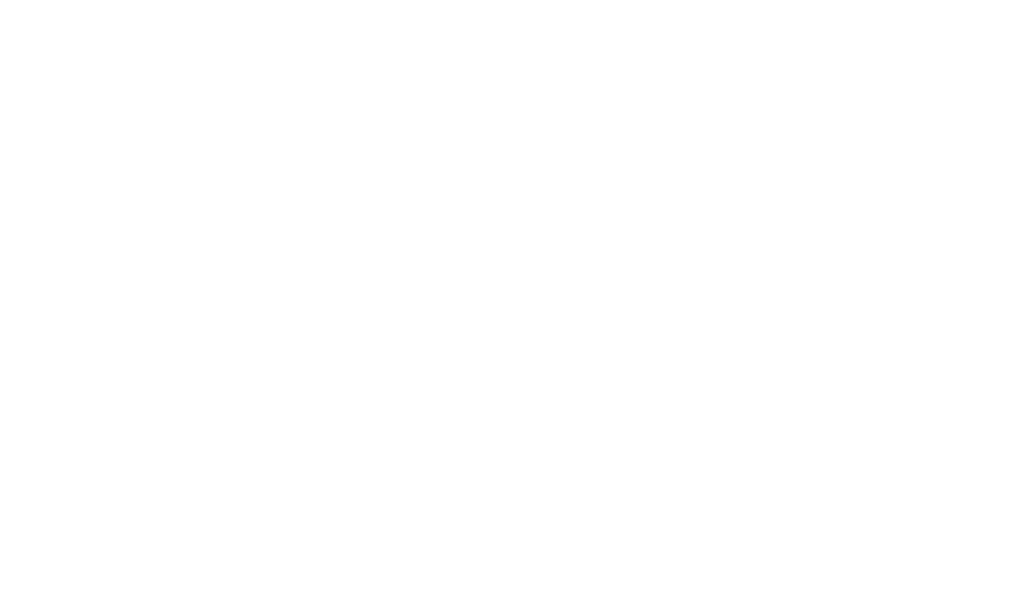
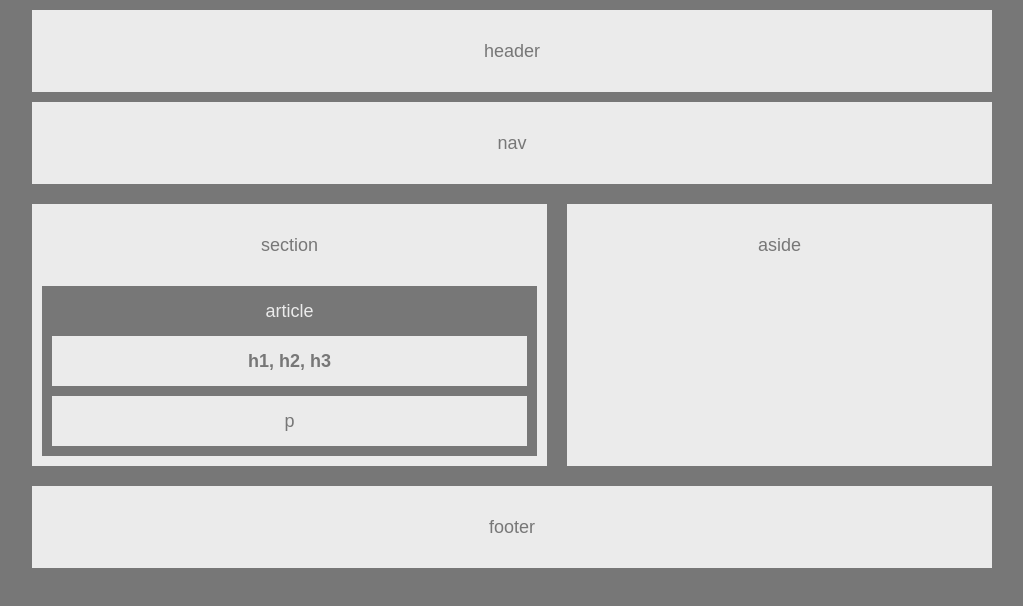
Before and after one commit to miketdennison/wireframe, a plain HTML site: page index.html in a window 1280 px wide. Shown: the whole page, without its empty margins (128-1151 px from the left). Drawn offline with Linux system fonts and the light colour scheme.

Commit message:
finished wireframe practice

```diff
--- a/assets/css/style.css
+++ b/assets/css/style.css
@@ -0,0 +1,217 @@
+html,
+body,
+div,
+span,
+applet,
+object,
+iframe,
+h1,
+h2,
+h3,
+h4,
+h5,
+h6,
+p,
+blockquote,
+pre,
+a,
+abbr,
+acronym,
+address,
+big,
+cite,
+code,
+del,
+dfn,
+em,
+img,
+ins,
+kbd,
+q,
+s,
+samp,
+small,
+strike,
+strong,
+sub,
+sup,
+tt,
+var,
+b,
+u,
+i,
+center,
+dl,
+dt,
+dd,
+ol,
+ul,
+li,
+fieldset,
+form,
+label,
+legend,
+table,
+caption,
+tbody,
+tfoot,
+thead,
+tr,
+th,
+td,
+article,
+aside,
+canvas,
+details,
+embed,
+figure,
+figcaption,
+footer,
+header,
+hgroup,
+menu,
+nav,
+output,
+ruby,
+section,
+summary,
+time,
+mark,
+audio,
+video {
+    margin: 0;
+    padding: 0;
+    border: 0;
+    font-size: 100%;
+    font: inherit;
+    vertical-align: baseline;
+}
+
+/* HTML5 display-role reset for older browsers */
+article,
+aside,
+details,
+figcaption,
+figure,
+footer,
+header,
+hgroup,
+menu,
+nav,
+section {
+    display: block;
+}
+
+body {
+    line-height: 1;
+}
+
+ol,
+ul {
+    list-style: none;
+}
+
+blockquote,
+q {
+    quotes: none;
+}
+
+blockquote:before,
+blockquote:after,
+q:before,
+q:after {
+    content: '';
+    content: none;
+}
+
+table {
+    border-collapse: collapse;
+    border-spacing: 0;
+}
+
+header {
+    margin: 10px 0;
+    padding: 32px 0;
+}
+
+nav {
+    padding: 32px 0;
+    margin-bottom: 20px;
+}
+
+body {
+    font-family: 'Arial', 'Helvetica Neue', Helvetica, sans-serif;
+    color: #777;
+    background: #777;
+    font-size: 18px;
+    margin-left: auto;
+    margin-right: auto;
+    width: 960px;
+    text-align: center;
+}
+
+header,
+nav,
+section,
+aside,
+footer {
+    background: #ebebeb;
+}
+
+article {
+    padding: 16px 0 0 0;
+    color: #ebebeb;
+    background: #777;
+    border-left: #777 solid 10px;
+    border-right: #777 solid 10px;
+    padding-bottom: 10px;
+}
+
+h1,
+h2,
+h3,
+p {
+    color: #777;
+    background: #ebebeb;
+}
+
+.headers {
+    font-weight: bold;
+    padding: 16px 0;
+    margin-bottom: 10px;
+    background: #ebebeb;
+}
+
+section {
+    padding-top: 32px;
+    width: 495px;
+    float: left;
+    border-left: #ebebeb solid 10px;
+    border-right: #ebebeb solid 10px;
+    border-bottom: #ebebeb solid 10px;
+}
+
+.center {
+    display: flex;
+    margin-bottom: 20px;
+}
+
+h1,
+h2,
+h3 {
+    display: inline;
+}
+
+
+
+aside {
+    padding-top: 32px;
+    width: 425px;
+    margin-left: 20px;
+}
+
+footer {
+    padding: 32px 0;
+    margin-top: 10px;
+    clear: both;
+}
--- a/index.html
+++ b/index.html
@@ -1,5 +1,6 @@
 <!DOCTYPE html>
 <html lang="en">
+
 <head>
     <meta charset="UTF-8">
     <meta name="viewport" content="width=device-width, initial-scale=1.0">
@@ -7,7 +8,28 @@
     <link rel="stylesheet" href="assets/css/style.css">
     <title>wireframe</title>
 </head>
+
 <body>
+    <div class="container">
+        <header>header</header>
+        <nav>nav</nav>
+        <div class="center">
+            <section>
+                <div style="padding-bottom: 32px">section</div>
+                <article>
+                    <div style="padding-bottom: 16px">article</div>
+                    <div class="headers">
+                        <h1>h1,</h1>
+                        <h2>h2,</h2>
+                        <h3>h3</h3>
+                    </div>
+                    <p style="padding: 16px 0">p</p>
+                </article>
+            </section>
+            <aside>aside</aside>
+        </div>
+        <footer>footer</footer>
+    </div>
+</body>
 
-</body>
 </html>
```
